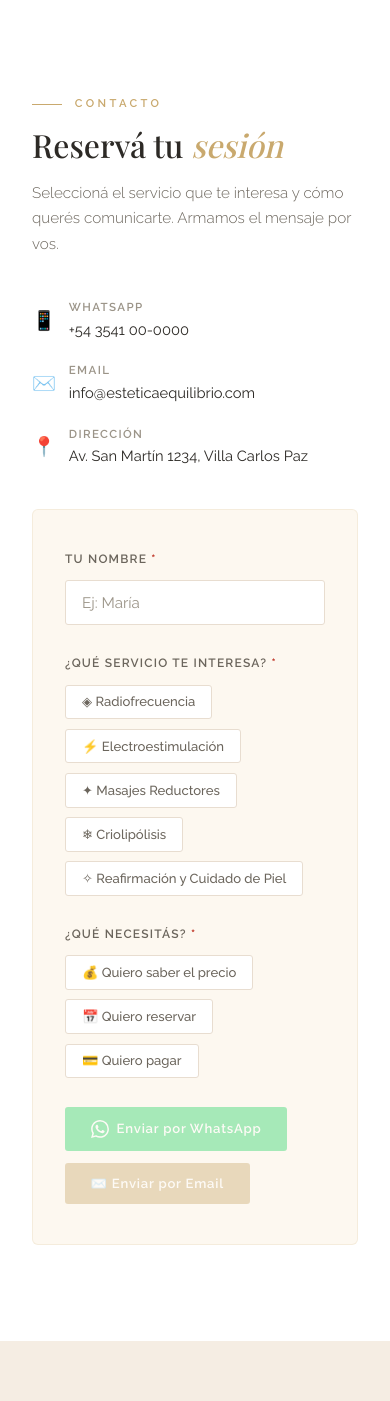
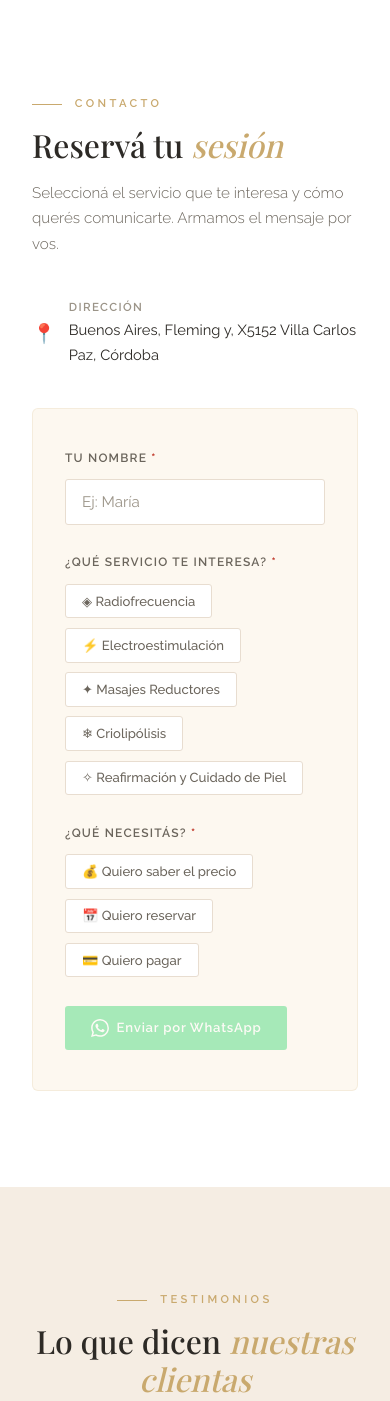
Before and after one commit to ThiagoJoelP/esteticaequilibrio, a React (Vite) app: page / in a window 390 px wide. Shown: the part 4655-6056 px from the top of the page. Built offline with nearby package versions, Linux system fonts and the light colour scheme; a web font is replaced by a local one.

Commit message:
Remove email option, remove WhatsApp number display, update phone and address

```diff
--- a/src/components/ContactForm.jsx
+++ b/src/components/ContactForm.jsx
@@ -8,14 +8,12 @@ const INTENCIONES = [
   { id: 'pagar', label: 'Quiero pagar', emoji: '💳' },
 ]
 
-const WHATSAPP_NUMBER = '5493541000000'
-const EMAIL = 'info@esteticaequilibrio.com'
+const WHATSAPP_NUMBER = '5493515053977'
 
 const ContactForm = () => {
   const [service, setService] = useState('')
   const [intencion, setIntencion] = useState('')
   const [nombre, setNombre] = useState('')
-  const [showPreview, setShowPreview] = useState(false)
 
   const ref = React.useRef(null)
   const [vis, setVis] = useState(false)
@@ -36,7 +34,6 @@ const ContactForm = () => {
   }, [])
 
   const serviceName = SERVICES.find(s => s.id === service)?.title || ''
-  const intencionData = INTENCIONES.find(i => i.id === intencion)
 
   const buildMessage = useCallback(() => {
     if (!service || !intencion || !nombre.trim()) return ''
@@ -60,13 +57,6 @@ const ContactForm = () => {
     window.open(url, '_blank')
   }
 
-  const sendEmail = () => {
-    if (!canSend) return
-    const subject = `Consulta sobre ${serviceName}`
-    const url = `mailto:${EMAIL}?subject=${encodeURIComponent(subject)}&body=${encodeURIComponent(message)}`
-    window.location.href = url
-  }
-
   return (
     <section id="contacto" className="contact" ref={ref}>
       <div className={`contact__inner ${vis ? 'contact__inner--visible' : ''}`}>
@@ -79,24 +69,10 @@ const ContactForm = () => {
           </p>
           <div className="contact__data">
             <div className="contact__data-item">
-              <span>📱</span>
-              <div>
-                <strong>WhatsApp</strong>
-                <span>+54 3541 00-0000</span>
-              </div>
-            </div>
-            <div className="contact__data-item">
-              <span>✉️</span>
-              <div>
-                <strong>Email</strong>
-                <span>{EMAIL}</span>
-              </div>
-            </div>
-            <div className="contact__data-item">
               <span>📍</span>
               <div>
                 <strong>Dirección</strong>
-                <span>Av. San Martín 1234, Villa Carlos Paz</span>
+                <span>Buenos Aires, Fleming y, X5152 Villa Carlos Paz, Córdoba</span>
               </div>
             </div>
           </div>
@@ -163,7 +139,7 @@ const ContactForm = () => {
               </div>
             )}
 
-            {/* Botones de envío */}
+            {/* Botón de envío - solo WhatsApp */}
             <div className="cf__actions">
               <button
                 className="cf__send cf__send--wa"
@@ -174,14 +150,6 @@ const ContactForm = () => {
                 <svg width="18" height="18" viewBox="0 0 24 24" fill="currentColor"><path d="M17.472 14.382c-.297-.149-1.758-.867-2.03-.967-.273-.099-.471-.148-.67.15-.197.297-.767.966-.94 1.164-.173.199-.347.223-.644.075-.297-.15-1.255-.463-2.39-1.475-.883-.788-1.48-1.761-1.653-2.059-.173-.297-.018-.458.13-.606.134-.133.298-.347.446-.52.149-.174.198-.298.298-.497.099-.198.05-.371-.025-.52-.075-.149-.669-1.612-.916-2.207-.242-.579-.487-.5-.669-.51-.173-.008-.371-.01-.57-.01-.198 0-.52.074-.792.372-.272.297-1.04 1.016-1.04 2.479 0 1.462 1.065 2.875 1.213 3.074.149.198 2.096 3.2 5.077 4.487.709.306 1.262.489 1.694.625.712.227 1.36.195 1.871.118.571-.085 1.758-.719 2.006-1.413.248-.694.248-1.289.173-1.413-.074-.124-.272-.198-.57-.347m-5.421 7.403h-.004a9.87 9.87 0 01-5.031-1.378l-.361-.214-3.741.982.998-3.648-.235-.374a9.86 9.86 0 01-1.51-5.26c.001-5.45 4.436-9.884 9.888-9.884 2.64 0 5.122 1.03 6.988 2.898a9.825 9.825 0 012.893 6.994c-.003 5.45-4.437 9.884-9.885 9.884m8.413-18.297A11.815 11.815 0 0012.05 0C5.495 0 .16 5.335.157 11.892c0 2.096.547 4.142 1.588 5.945L.057 24l6.305-1.654a11.882 11.882 0 005.683 1.448h.005c6.554 0 11.89-5.335 11.893-11.893a11.821 11.821 0 00-3.48-8.413z"/></svg>
                 Enviar por WhatsApp
               </button>
-              <button
-                className="cf__send cf__send--email"
-                onClick={sendEmail}
-                disabled={!canSend}
-                title={!canSend ? 'Completá todos los campos' : ''}
-              >
-                ✉️ Enviar por Email
-              </button>
             </div>
           </div>
         </div>
```
